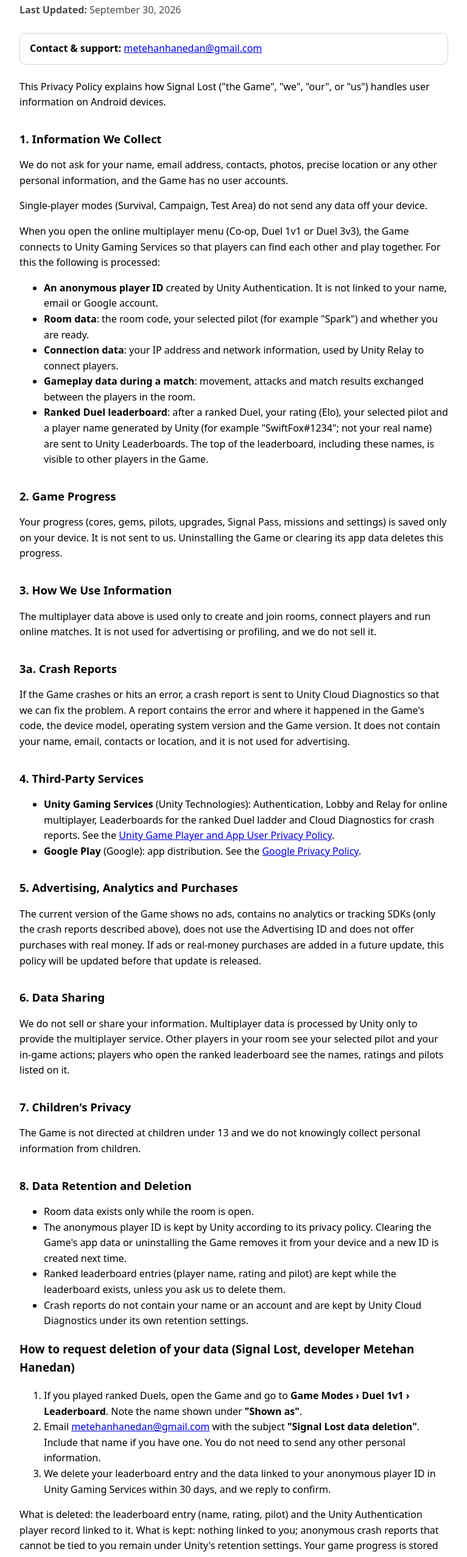
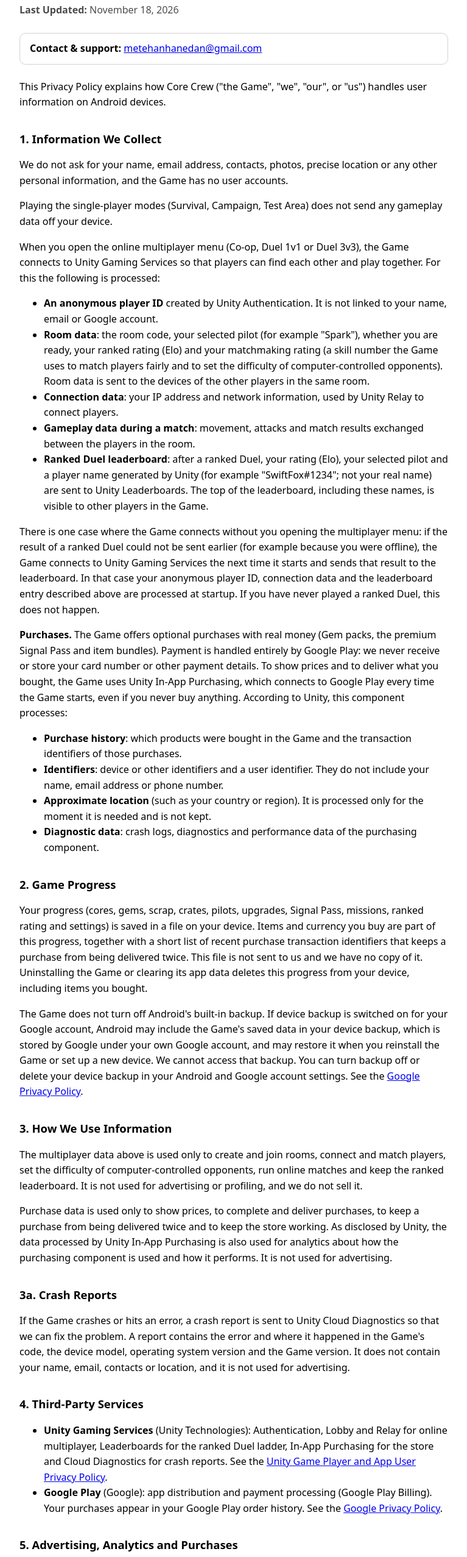
Before and after one commit to metehanhanedan/signal-lost-privacy-policy, a plain HTML site: page index.html in a window 1280 px wide. Shown: the part 109-2663 px from the top of the page at 61% size, without its empty margins (256-1023 px from the left). Drawn offline with Linux system fonts and the light colour scheme.

Commit message:
Gizlilik politikasi: Core Crew adi, satin alma (Google Play Billing + Unity IAP), yedekleme ve lobi verisi
Co-Authored-By: Claude Fable 5.2 <noreply@anthropic.com>
Claude-Session: https://claude.ai/code/session_01Hejmz1QyCkTTMmKXmw8kRH

```diff
--- a/index.html
+++ b/index.html
@@ -3,7 +3,7 @@
 <head>
 <meta charset="UTF-8">
 <meta name="viewport" content="width=device-width, initial-scale=1">
-<title>Signal Lost Privacy Policy</title>
+<title>Core Crew Privacy Policy</title>
 <style>
   :root { color-scheme: light dark; }
   body { font-family: system-ui, -apple-system, "Segoe UI", Roboto, sans-serif; line-height: 1.6; max-width: 44rem; margin: 0 auto; padding: 2rem 1.25rem 4rem; }
@@ -14,50 +14,65 @@
 </style>
 </head>
 <body>
-<!-- Varyant: reklam YOK, analitik YOK (yalniz Unity Cloud Diagnostics cokme raporu), gercek parayla satin alma YOK (ileride gelecek), hesap YOK.
-     Cok oyunculu mod Unity Authentication (anonim) + Lobby + Relay kullanir; yalniz oyuncu cok oyunculu menuye girince baglanir. -->
+<!-- Varyant: reklam YOK, gercek parayla satin alma VAR (Google Play Billing + Unity IAP 5.5.1, 18 Kas 2026), hesap YOK.
+     Analitik: Unity Cloud Diagnostics cokme raporu + Unity IAP'nin kendi beyan ettigi veri (satin alma gecmisi, kimlikler,
+     yaklasik konum (gecici), tani / performans; kaynak docs.unity.com/en-us/iap/privacy-and-consent/google-play-data-safety).
+     Magaza acilista yuklenir (Oyun.Start -> Satis.Baslat): UGS cekirdegi baslar (giris yapmaz), IAP Google Play'e baglanir.
+     Cok oyunculu mod Unity Authentication (anonim) + Lobby + Relay kullanir; oyuncu cok oyunculu menuye girince baglanir.
+     Istisna: gonderilememis dereceli sonuc varsa acilista da baglanir (Oyun.Start -> Liderlik.EloGonder).
+     Lobi oyuncu verisi: ad (pilot), karakter, hazir, elo, mmr (AgServis.OyuncuVerisi). Kayit Android Auto Backup kapsaminda. -->
 
-<h1>Signal Lost – Privacy Policy</h1>
-<p class="muted"><strong>Last Updated:</strong> September 30, 2026</p>
+<h1>Core Crew – Privacy Policy</h1>
+<p class="muted"><strong>Last Updated:</strong> November 18, 2026</p>
 
 <div class="contact">
   <strong>Contact &amp; support:</strong> <a href="mailto:metehanhanedan@gmail.com">metehanhanedan@gmail.com</a>
 </div>
 
-<p>This Privacy Policy explains how Signal Lost ("the Game", "we", "our", or "us") handles user information on Android devices.</p>
+<p>This Privacy Policy explains how Core Crew ("the Game", "we", "our", or "us") handles user information on Android devices.</p>
 
 <h2>1. Information We Collect</h2>
 <p>We do not ask for your name, email address, contacts, photos, precise location or any other personal information, and the Game has no user accounts.</p>
-<p>Single-player modes (Survival, Campaign, Test Area) do not send any data off your device.</p>
+<p>Playing the single-player modes (Survival, Campaign, Test Area) does not send any gameplay data off your device.</p>
 <p>When you open the online multiplayer menu (Co-op, Duel 1v1 or Duel 3v3), the Game connects to Unity Gaming Services so that players can find each other and play together. For this the following is processed:</p>
 <ul>
   <li><strong>An anonymous player ID</strong> created by Unity Authentication. It is not linked to your name, email or Google account.</li>
-  <li><strong>Room data</strong>: the room code, your selected pilot (for example "Spark") and whether you are ready.</li>
+  <li><strong>Room data</strong>: the room code, your selected pilot (for example "Spark"), whether you are ready, your ranked rating (Elo) and your matchmaking rating (a skill number the Game uses to match players fairly and to set the difficulty of computer-controlled opponents). Room data is sent to the devices of the other players in the same room.</li>
   <li><strong>Connection data</strong>: your IP address and network information, used by Unity Relay to connect players.</li>
   <li><strong>Gameplay data during a match</strong>: movement, attacks and match results exchanged between the players in the room.</li>
   <li><strong>Ranked Duel leaderboard</strong>: after a ranked Duel, your rating (Elo), your selected pilot and a player name generated by Unity (for example "SwiftFox#1234"; not your real name) are sent to Unity Leaderboards. The top of the leaderboard, including these names, is visible to other players in the Game.</li>
 </ul>
+<p>There is one case where the Game connects without you opening the multiplayer menu: if the result of a ranked Duel could not be sent earlier (for example because you were offline), the Game connects to Unity Gaming Services the next time it starts and sends that result to the leaderboard. In that case your anonymous player ID, connection data and the leaderboard entry described above are processed at startup. If you have never played a ranked Duel, this does not happen.</p>
+<p><strong>Purchases.</strong> The Game offers optional purchases with real money (Gem packs, the premium Signal Pass and item bundles). Payment is handled entirely by Google Play: we never receive or store your card number or other payment details. To show prices and to deliver what you bought, the Game uses Unity In-App Purchasing, which connects to Google Play every time the Game starts, even if you never buy anything. According to Unity, this component processes:</p>
+<ul>
+  <li><strong>Purchase history</strong>: which products were bought in the Game and the transaction identifiers of those purchases.</li>
+  <li><strong>Identifiers</strong>: device or other identifiers and a user identifier. They do not include your name, email address or phone number.</li>
+  <li><strong>Approximate location</strong> (such as your country or region). It is processed only for the moment it is needed and is not kept.</li>
+  <li><strong>Diagnostic data</strong>: crash logs, diagnostics and performance data of the purchasing component.</li>
+</ul>
 
 <h2>2. Game Progress</h2>
-<p>Your progress (cores, gems, pilots, upgrades, Signal Pass, missions and settings) is saved only on your device. It is not sent to us. Uninstalling the Game or clearing its app data deletes this progress.</p>
+<p>Your progress (cores, gems, scrap, crates, pilots, upgrades, Signal Pass, missions, ranked rating and settings) is saved in a file on your device. Items and currency you buy are part of this progress, together with a short list of recent purchase transaction identifiers that keeps a purchase from being delivered twice. This file is not sent to us and we have no copy of it. Uninstalling the Game or clearing its app data deletes this progress from your device, including items you bought.</p>
+<p>The Game does not turn off Android's built-in backup. If device backup is switched on for your Google account, Android may include the Game's saved data in your device backup, which is stored by Google under your own Google account, and may restore it when you reinstall the Game or set up a new device. We cannot access that backup. You can turn backup off or delete your device backup in your Android and Google account settings. See the <a href="https://policies.google.com/privacy">Google Privacy Policy</a>.</p>
 
 <h2>3. How We Use Information</h2>
-<p>The multiplayer data above is used only to create and join rooms, connect players and run online matches. It is not used for advertising or profiling, and we do not sell it.</p>
+<p>The multiplayer data above is used only to create and join rooms, connect and match players, set the difficulty of computer-controlled opponents, run online matches and keep the ranked leaderboard. It is not used for advertising or profiling, and we do not sell it.</p>
+<p>Purchase data is used only to show prices, to complete and deliver purchases, to keep a purchase from being delivered twice and to keep the store working. As disclosed by Unity, the data processed by Unity In-App Purchasing is also used for analytics about how the purchasing component is used and how it performs. It is not used for advertising.</p>
 
 <h2>3a. Crash Reports</h2>
 <p>If the Game crashes or hits an error, a crash report is sent to Unity Cloud Diagnostics so that we can fix the problem. A report contains the error and where it happened in the Game's code, the device model, operating system version and the Game version. It does not contain your name, email, contacts or location, and it is not used for advertising.</p>
 
 <h2>4. Third-Party Services</h2>
 <ul>
-  <li><strong>Unity Gaming Services</strong> (Unity Technologies): Authentication, Lobby and Relay for online multiplayer, Leaderboards for the ranked Duel ladder and Cloud Diagnostics for crash reports. See the <a href="https://unity.com/legal/game-player-and-app-user-privacy-policy">Unity Game Player and App User Privacy Policy</a>.</li>
-  <li><strong>Google Play</strong> (Google): app distribution. See the <a href="https://policies.google.com/privacy">Google Privacy Policy</a>.</li>
+  <li><strong>Unity Gaming Services</strong> (Unity Technologies): Authentication, Lobby and Relay for online multiplayer, Leaderboards for the ranked Duel ladder, In-App Purchasing for the store and Cloud Diagnostics for crash reports. See the <a href="https://unity.com/legal/game-player-and-app-user-privacy-policy">Unity Game Player and App User Privacy Policy</a>.</li>
+  <li><strong>Google Play</strong> (Google): app distribution and payment processing (Google Play Billing). Your purchases appear in your Google Play order history. See the <a href="https://policies.google.com/privacy">Google Privacy Policy</a>.</li>
 </ul>
 
 <h2>5. Advertising, Analytics and Purchases</h2>
-<p>The current version of the Game shows no ads, contains no analytics or tracking SDKs (only the crash reports described above), does not use the Advertising ID and does not offer purchases with real money. If ads or real-money purchases are added in a future update, this policy will be updated before that update is released.</p>
+<p>The Game shows no ads, contains no advertising SDKs and does not use the Advertising ID. It offers optional purchases with real money through Google Play (see section 1). The only analytics are the crash reports described above and the purchase, diagnostic and performance data processed by Unity In-App Purchasing. If ads are added in a future update, this policy will be updated before that update is released.</p>
 
 <h2>6. Data Sharing</h2>
-<p>We do not sell or share your information. Multiplayer data is processed by Unity only to provide the multiplayer service. Other players in your room see your selected pilot and your in-game actions; players who open the ranked leaderboard see the names, ratings and pilots listed on it.</p>
+<p>We do not sell or share your information. Multiplayer and purchase data is processed by Unity only to provide these services, and payments are processed by Google. Other players in your room see your selected pilot and your in-game actions, and their devices receive the room data listed in section 1 (including your ratings); players who open the ranked leaderboard see the names, ratings and pilots listed on it.</p>
 
 <h2>7. Children's Privacy</h2>
 <p>The Game is not directed at children under 13 and we do not knowingly collect personal information from children.</p>
@@ -65,24 +80,26 @@
 <h2>8. Data Retention and Deletion</h2>
 <ul>
   <li>Room data exists only while the room is open.</li>
-  <li>The anonymous player ID is kept by Unity according to its privacy policy. Clearing the Game's app data or uninstalling the Game removes it from your device and a new ID is created next time.</li>
+  <li>The anonymous player ID is kept by Unity according to its privacy policy. Clearing the Game's app data or uninstalling the Game removes it from your device and a new ID is created next time, unless Android restores the Game's data from your device backup (see section 2).</li>
   <li>Ranked leaderboard entries (player name, rating and pilot) are kept while the leaderboard exists, unless you ask us to delete them.</li>
   <li>Crash reports do not contain your name or an account and are kept by Unity Cloud Diagnostics under its own retention settings.</li>
+  <li>Purchase records are kept by Google in your Google Play order history under Google's own policies. We cannot see your payment details and cannot delete your order history.</li>
+  <li>Data processed by Unity In-App Purchasing is kept by Unity according to its privacy policy.</li>
 </ul>
 
-<h3 id="delete-data">How to request deletion of your data (Signal Lost, developer Metehan Hanedan)</h3>
+<h3 id="delete-data">How to request deletion of your data (Core Crew, developer Metehan Hanedan)</h3>
 <ol>
   <li>If you played ranked Duels, open the Game and go to <strong>Game Modes › Duel 1v1 › Leaderboard</strong>. Note the name shown under <strong>"Shown as"</strong>.</li>
-  <li>Email <a href="mailto:metehanhanedan@gmail.com">metehanhanedan@gmail.com</a> with the subject <strong>"Signal Lost data deletion"</strong>. Include that name if you have one. You do not need to send any other personal information.</li>
+  <li>Email <a href="mailto:metehanhanedan@gmail.com">metehanhanedan@gmail.com</a> with the subject <strong>"Core Crew data deletion"</strong>. Include that name if you have one. You do not need to send any other personal information.</li>
   <li>We delete your leaderboard entry and the data linked to your anonymous player ID in Unity Gaming Services within 30 days, and we reply to confirm.</li>
 </ol>
-<p>What is deleted: the leaderboard entry (name, rating, pilot) and the Unity Authentication player record linked to it. What is kept: nothing linked to you; anonymous crash reports that cannot be tied to you remain under Unity's retention settings. Your game progress is stored only on your device; you can delete it yourself at any time by clearing the Game's app data or uninstalling the Game.</p>
+<p>What is deleted: the leaderboard entry (name, rating, pilot) and the Unity Authentication player record linked to it. What we cannot delete ourselves: your Google Play order history, which you manage in your Google account; anonymous crash reports that cannot be tied to you, which remain under Unity's retention settings; and data processed by Unity In-App Purchasing, for which we pass your request on to Unity where a deletion mechanism is available (you can also contact Unity directly as described in its privacy policy). Your game progress is stored on your device, not with us; you can delete it yourself at any time by clearing the Game's app data or uninstalling the Game. If Android device backup is on, a copy may also exist in your own Google account backup (see section 2), which you manage in your Google account settings.</p>
 
 <h2>9. Internet Connection</h2>
-<p>An internet connection is needed only for online multiplayer.</p>
+<p>An internet connection is needed for online multiplayer, the ranked leaderboard and the store (prices and purchases). The single-player modes work offline.</p>
 
 <h2>10. Data Security</h2>
-<p>Connections to Unity Gaming Services are encrypted in transit.</p>
+<p>Connections to Unity Gaming Services and Google Play are encrypted in transit.</p>
 
 <h2>11. Contact</h2>
 <p>Email: <a href="mailto:metehanhanedan@gmail.com">metehanhanedan@gmail.com</a></p>
```
Also changed, not shown: 1 other file.
